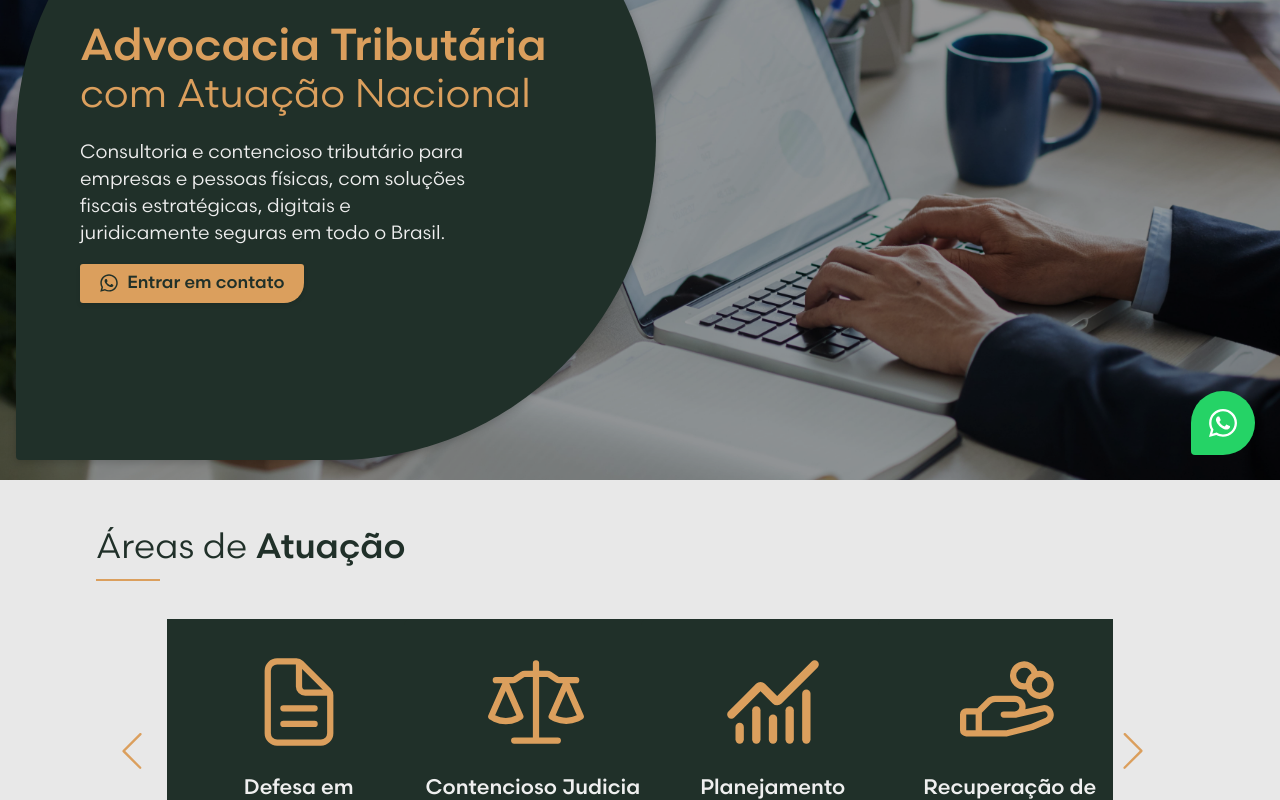
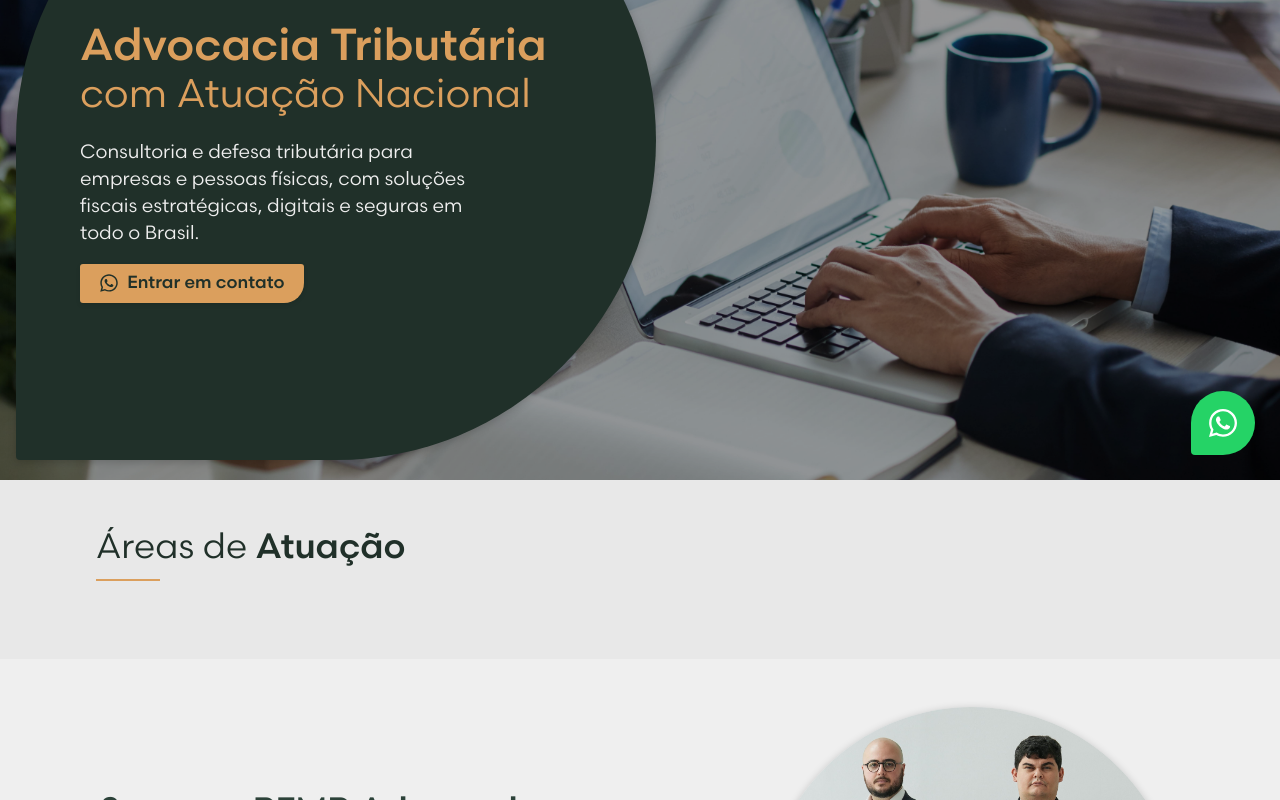
Before and after one commit to joaopiller/PFMP, a React (Vite) app: page / in a window 1280 px wide. Shown: the part 320-1120 px from the top of the page. Built offline with nearby package versions, Linux system fonts and the light colour scheme.

Commit message:
feat: changes

```diff
--- a/package.json
+++ b/package.json
@@ -13,9 +13,7 @@
     "react": "^19.1.0",
     "react-dom": "^19.1.0",
     "react-icons": "^5.5.0",
-    "react-router-dom": "^7.6.3",
-    "react-slick": "^0.30.3",
-    "slick-carousel": "^1.8.1"
+    "react-router-dom": "^7.6.3"
   },
   "devDependencies": {
     "@eslint/js": "^9.30.1",
--- a/src/components/CardMembro/styles.module.css
+++ b/src/components/CardMembro/styles.module.css
@@ -54,7 +54,7 @@
 .equipeMember p {
   font-weight: 400;
   font-family: var(--font-scandia-regular);
-  color: #db9f5d;
+  color: #e8e8e8;
   font-size: 1.4rem;
   line-height: 1.5rem;
   text-align: center;
--- a/src/components/HomeAreasDeAtuação/index.jsx
+++ b/src/components/HomeAreasDeAtuação/index.jsx
@@ -1,63 +1,7 @@
 import SectionTitle from "../SectionTitle";
 import styles from "./styles.module.css";
-import Slider from "react-slick";
-import "slick-carousel/slick/slick.css";
-import "slick-carousel/slick/slick-theme.css";
-import { SlArrowLeft, SlArrowRight } from "react-icons/sl";
-import CardAreaDeAtuacao from "../CardAreaDeAtuacao";
-import areasDeAtuacaoData from "../../data/areasDeAtuacao.js";
-
-const CustomPrevArrow = ({ onClick }) => (
-  <button
-    className={styles.customArrow + " " + styles.customPrevArrow}
-    onClick={onClick}
-  >
-    <SlArrowLeft size={36} />
-  </button>
-);
-
-const CustomNextArrow = ({ onClick }) => (
-  <button
-    className={styles.customArrow + " " + styles.customNextArrow}
-    onClick={onClick}
-  >
-    <SlArrowRight size={36} />
-  </button>
-);
 
 export default function HomeAreasDeAtuacao({ whiteBackground = false }) {
-  const settings = {
-    infinite: true,
-    speed: 700,
-    slidesToShow: 4,
-    slidesToScroll: 4,
-    prevArrow: <CustomPrevArrow />,
-    nextArrow: <CustomNextArrow />,
-    responsive: [
-      {
-        breakpoint: 1024,
-        settings: {
-          slidesToShow: 3,
-          slidesToScroll: 3,
-        },
-      },
-      {
-        breakpoint: 768,
-        settings: {
-          slidesToShow: 2,
-          slidesToScroll: 2,
-        },
-      },
-      {
-        breakpoint: 480,
-        settings: {
-          slidesToShow: 1,
-          slidesToScroll: 1,
-        },
-      },
-    ],
-  };
-
   return (
     <section
       className={styles.areasDeAtuacaoSection}
@@ -66,17 +10,6 @@ export default function HomeAreasDeAtuacao({ whiteBackground = false }) {
       <div className={styles.areasDeAtuacaoContainer}>
         <SectionTitle lightTitle="Áreas de" boldTitle="Atuação" />
         <div className={styles.areasDeAtuacaoSlider}>
-          <Slider {...settings}>
-            {areasDeAtuacaoData.map((area) => (
-              <CardAreaDeAtuacao
-                key={area.id}
-                title={area.name}
-                description={area.description}
-              >
-                <area.icon color="#db9f5d" size={100} />
-              </CardAreaDeAtuacao>
-            ))}
-          </Slider>
         </div>
       </div>
     </section>
--- a/src/components/HomeAreasDeAtuação/styles.module.css
+++ b/src/components/HomeAreasDeAtuação/styles.module.css
@@ -11,37 +11,7 @@
 }
 
 .areasDeAtuacaoSlider {
-  width: 87%;
+  width: 90%;
   position: relative;
   margin: 0 auto;
-  padding: .5rem 0 0 0;
 }
-
-.customArrow {
-  position: absolute;
-  top: 50%;
-  transform: translateY(-50%);
-  width: 90px;
-  height: 90px;
-  background-color: transparent;
-  border: none;
-  color: #db9f5d;
-  display: flex;
-  align-items: center;
-  justify-content: center;
-  cursor: pointer;
-  z-index: 10;
-  transition: all 0.3s ease;
-}
-
-.customArrow:hover {
-  color: #c99052;
-}
-
-.customPrevArrow {
-  left: -80px;
-}
-
-.customNextArrow {
-  right: -65px;
-}
--- a/src/components/HomeBanner/index.jsx
+++ b/src/components/HomeBanner/index.jsx
@@ -13,16 +13,13 @@ export default function HomeBanner() {
       <div className={styles.bannerBlur}></div>
       <div className={styles.bannerInfos}>
         <div className={styles.titles}>
-          <h1 className={styles.boldTitle}>
-            Advocacia Tributária
-          </h1>
+          <h1 className={styles.boldTitle}>Advocacia Tributária</h1>
           <h1 className={styles.lightTitle}>com Atuação Nacional</h1>
         </div>
         <div style={{ display: "flex", flexDirection: "column", gap: "1rem" }}>
           <p className={styles.text}>
-            Consultoria e contencioso tributário para empresas e pessoas
-            físicas, com soluções fiscais estratégicas, digitais e juridicamente
-            seguras em todo o Brasil.
+            Consultoria e defesa tributária para empresas e pessoas físicas, com
+            soluções fiscais estratégicas, digitais e seguras em todo o Brasil.
           </p>
           <a
             href={whatsappLink}
--- a/src/pages/Equipe/index.jsx
+++ b/src/pages/Equipe/index.jsx
@@ -16,10 +16,11 @@ export default function Equipe() {
           Advogados especialistas em Direito Tributário
         </h2>
         <p className={styles.equipeDescription}>
-          Com advogados especializados em suas áreas de atuação e dedicados a
-          entender as necessidades de nossos clientes, criamos uma rede
-          multidisciplinar. Estamos preparados para os desafios jurídicos do
-          mundo atual.
+          Com atuação especializada em Direito Tributário, nosso time reúne
+          sócios com passagem por grandes escritório, experiência no setor
+          público e atuação direta em empresas. Essa vivência diversificada nos
+          permite compreender os desafios do ambiente de negócios e oferecer
+          soluções jurídicas alinhadas às demandas dos nossos clientes.
         </p>
         <div className={styles.equipeMembers}>
           <CardMembro id="vhpiller" image={victorImg} name="Victor H. Piller" />
--- a/src/pages/MembroDetalhes/styles.module.css
+++ b/src/pages/MembroDetalhes/styles.module.css
@@ -264,7 +264,7 @@
 
   .membroDetalhesImage {
     width: 100%;
-    max-height: 22rem;
+    max-height: 26rem;
   }
 
   .membroDetalhesContactInfo {
--- a/src/pages/Publicacao/styles.module.css
+++ b/src/pages/Publicacao/styles.module.css
@@ -90,23 +90,28 @@
 
   .title {
     width: 100%;
-    font-size: 1.8rem;
-    line-height: 2.2rem;
+    font-size: 1.6rem;
+    line-height: 2rem;
   }
 
   .content {
     width: 90%;
-    margin: 2rem auto;
+    margin: 0 auto;
   }
 
   .imageWrapper {
     width: 100%;
   }
 
+  .image {
+    border: 4px solid #2c4239;
+  }
+
   .meta {
     flex-direction: column;
     align-items: center;
     gap: 1rem;
+    margin-bottom: 0
   }
 
   .imageWrapper::before {
--- a/src/pages/QuemSomos/styles.module.css
+++ b/src/pages/QuemSomos/styles.module.css
@@ -213,6 +213,8 @@
 
   .quemSomosEquipeTitle {
     width: 85%;
+    line-height: 2.2rem;
+    font-size: 1.8rem;
   }
 
   .quemSomosEquipeText {
@@ -225,11 +227,11 @@
   }
 
   .quemSomosMVItem p {
-    height: 10rem;
+    height: fit-content;
     font-size: 1rem;
   }
 
   .quemSomosMVContainer {
-    gap: 1rem;
+    gap: 2rem;
   }
 }
```
Also changed, not shown: vercel.json (added), 1 other file (tests, documents, lock files or other folders).
